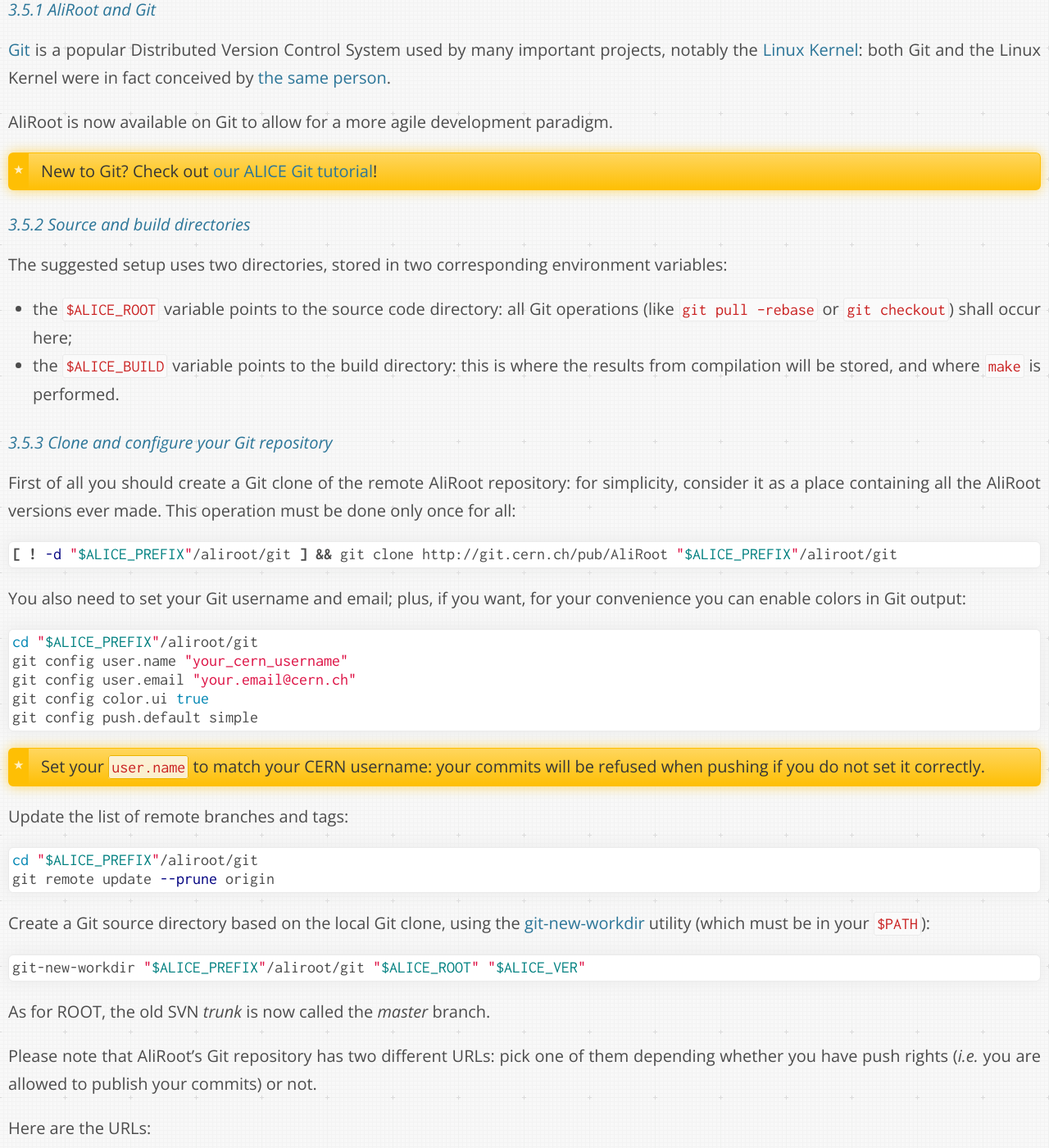
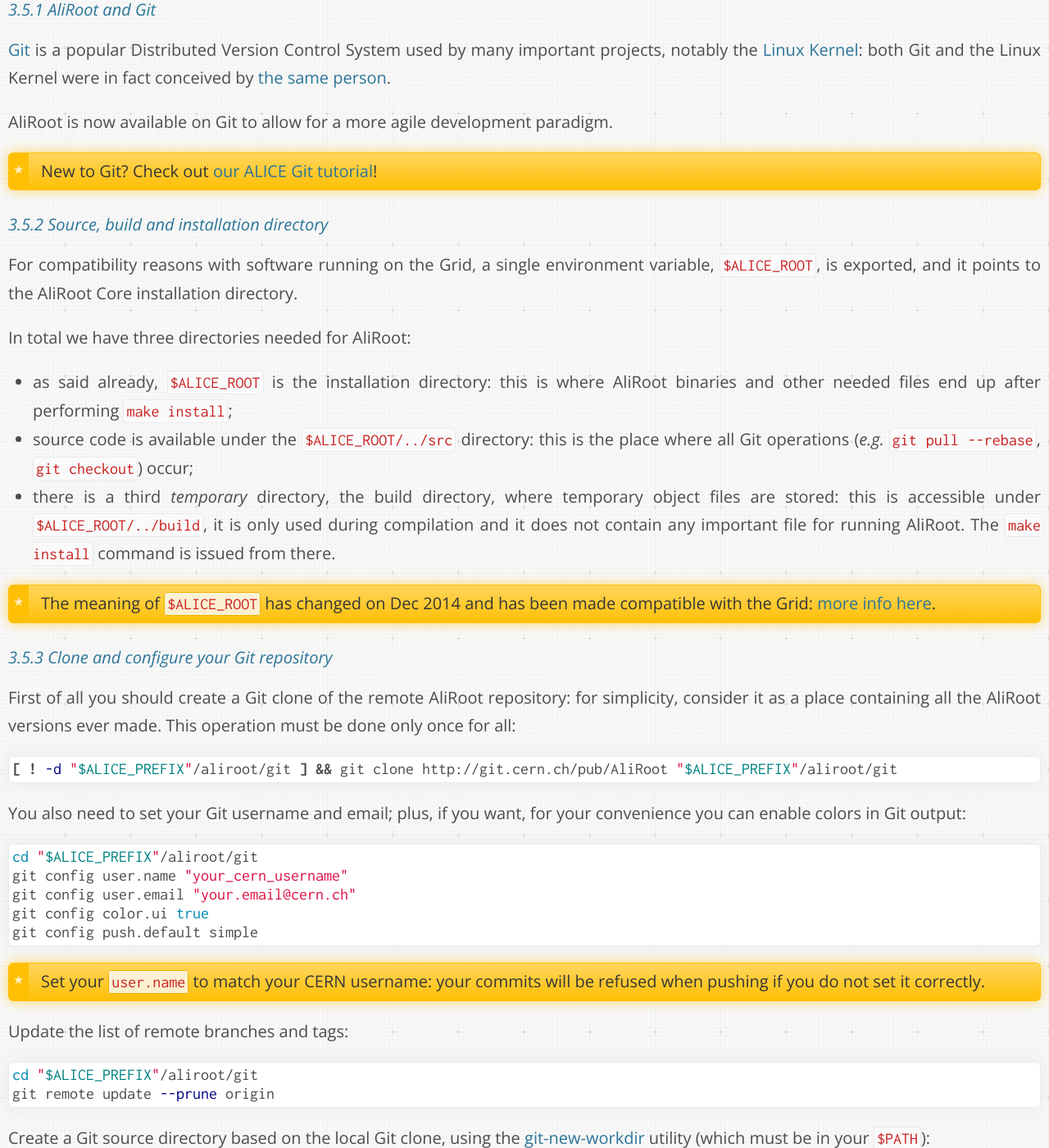
Before and after one commit to dberzano/dberzano.github.io, a Jekyll site: the page built from alice/install-aliroot/manual.md, in a window 1280 px wide and 1400 px high, scrolled down 12902 px. Shown: the whole window at 82% size. Built offline with Jekyll 4.4.1, drawn with Linux system fonts in a browser that asks for light colours; Markdown is read by kramdown in place of the engine named in the settings; some of the changed text lies outside the part shown.

Commit message:
AliInst: new meaning for ALICE_ROOT

````diff
--- a/alice/install-aliroot/manual.md
+++ b/alice/install-aliroot/manual.md
@@ -640,17 +640,28 @@
 > New to Git? Check out [our ALICE Git tutorial](../../git)!
 
 
-#### Source and build directories
+#### Source, build and installation directory
 
-The suggested setup uses two directories, stored in two corresponding
-environment variables:
+For compatibility reasons with software running on the Grid, a single
+environment variable, `$ALICE_ROOT`, is exported, and it points to the AliRoot
+Core installation directory.
 
-* the `$ALICE_ROOT` variable points to the source code directory: all
-  Git operations (like `git pull –rebase` or `git checkout`) shall
-  occur here;
-* the `$ALICE_BUILD` variable points to the build directory: this is
-  where the results from compilation will be stored, and where `make`
-  is performed.
+In total we have three directories needed for AliRoot:
+
+* as said already, `$ALICE_ROOT` is the **installation directory**: this is
+  where AliRoot binaries and other needed files end up after performing `make
+  install`;
+* **source code** is available under the `$ALICE_ROOT/../src` directory: this is
+  the place where all Git operations (*e.g.* `git pull --rebase`,
+  `git checkout`) occur;
+* there is a third *temporary* directory, the **build directory**, where
+  temporary object files are stored: this is accessible under
+  `$ALICE_ROOT/../build`, it is only used during compilation and it does not
+  contain any important file for running AliRoot. The `make install` command is
+  issued from there.
+
+> The meaning of `$ALICE_ROOT` has changed on Dec 2014 and has been made
+> compatible with the Grid: [more info here](/2014/12/16/alice-root-var).
 
 
 #### Clone and configure your Git repository
@@ -690,7 +701,7 @@
 utility (which must be in your `$PATH`):
 
 ```bash
-git-new-workdir "$ALICE_PREFIX"/aliroot/git "$ALICE_ROOT" "$ALICE_VER"
+git-new-workdir "${ALICE_PREFIX}/aliroot/git" "$(dirname "$ALICE_ROOT")/src" "$ALICE_VER"
 ```
 
 As for ROOT, the old SVN *trunk* is now called the *master* branch.
@@ -707,7 +718,7 @@
 > You can change the URL without re-cloning. Do:
 >
 > ```bash
-> cd "$ALICE_ROOT"
+> cd "$(dirname "$ALICE_ROOT")/src"
 > git remote set-url origin <appropriate_url>
 > ```
 >
@@ -720,24 +731,23 @@
 > `git remote set-url` command if you do not have push rights!
 
 
-#### Configure and build AliRoot
+#### Configure and build AliRoot Core
 
-Once you are done creating the local clone, create the build
-directory (whose name is stored in the `$ALICE_BUILD` variable):
+Once you are done creating the local clone, create the build directory:
 
 ```bash
-mkdir -p "$ALICE_BUILD"
-cd "$ALICE_BUILD"
+mkdir -p "$(dirname "$ALICE_ROOT")/build"
+cd "$(dirname "$ALICE_ROOT")/build"
 ```
 
-Now, tell CMake to get the source files from the proper directories
-and to use the same compilers configured with ROOT: this procedure
-has to be run only once.
+Now we configure AliRoot Core with CMake: we tell AliRoot to use the same
+compilers used by ROOT, and we point it to the correct location of its
+dependencies. This procedure has to be run only once.
 
 On **OS X**:
 
 ```bash
-cmake "$ALICE_ROOT" \
+cmake "$(dirname "$ALICE_ROOT")/src" \
   -DCMAKE_C_COMPILER=`root-config --cc` \
   -DCMAKE_CXX_COMPILER=`root-config --cxx` \
   -DCMAKE_Fortran_COMPILER=`root-config --f77` \
@@ -750,7 +760,7 @@
 On **Linux (gcc and clang)**:
 
 ```bash
-cmake "$ALICE_ROOT" \
+cmake "$(dirname "$ALICE_ROOT")/src" \
   -DCMAKE_C_COMPILER=`root-config --cc` \
   -DCMAKE_CXX_COMPILER=`root-config --cxx` \
   -DCMAKE_Fortran_COMPILER=`root-config --f77` \
@@ -771,25 +781,24 @@
 make -j$MJ
 ```
 
-If you don't want to build in parallel, run `make` without any
-switches. CMake provides you with a percentage of completion of your
-build.
+If you don't want to build in parallel, run `make` without any switches. CMake
+provides you with a percentage of completion of your build.
 
-If you have an old AliRoot version you need to do a workaround for making the
-include directory visible to the source code. The following command
-automatically determines wheter it is necessary to perform the workaround, so
-just copy-paste it:
+When build has completed, remove any previous symlink of the `include` directory
+from the source code: do that with:
 
 ```bash
-[ -d "$ALICE_BUILD/version" ] || ln -nfs "$ALICE_BUILD"/include "$ALICE_ROOT"/include
+[[ -L "$(dirname "$ALICE_ROOT")/src/include" ]] && rm -f "$(dirname "$ALICE_ROOT")/src/include"
 ```
 
-You cannot "install" old AliRoot versions through `make install`. The following
-command will install AliRoot only if appropriate (again: just copy-paste it):
+The above command only removes it if necessary.
+
+Now, perform the installation. Installation has to be done in two different ways
+according to how recent is your AliRoot installation. If you copy and paste the
+following long command, the correct method will be chosen automatically:
 
 ```bash
-[ -d "$ALICE_BUILD/version" ] && make -j$MJ install
+[[ -d "$(dirname "$ALICE_ROOT")/build/version" ]] && make install || ( rm -rf "$ALICE_ROOT" ; ln -nfs build "$ALICE_ROOT" )
 ```
 
-When you are finished **you must to re-source `alice-env.sh`** and then you can
-start using AliRoot.
+You are now done and you can start using AliRoot right away.
````
Also changed, not shown: _posts/2014-12-16-alice-root-var.md (added, +77 -0 lines).
